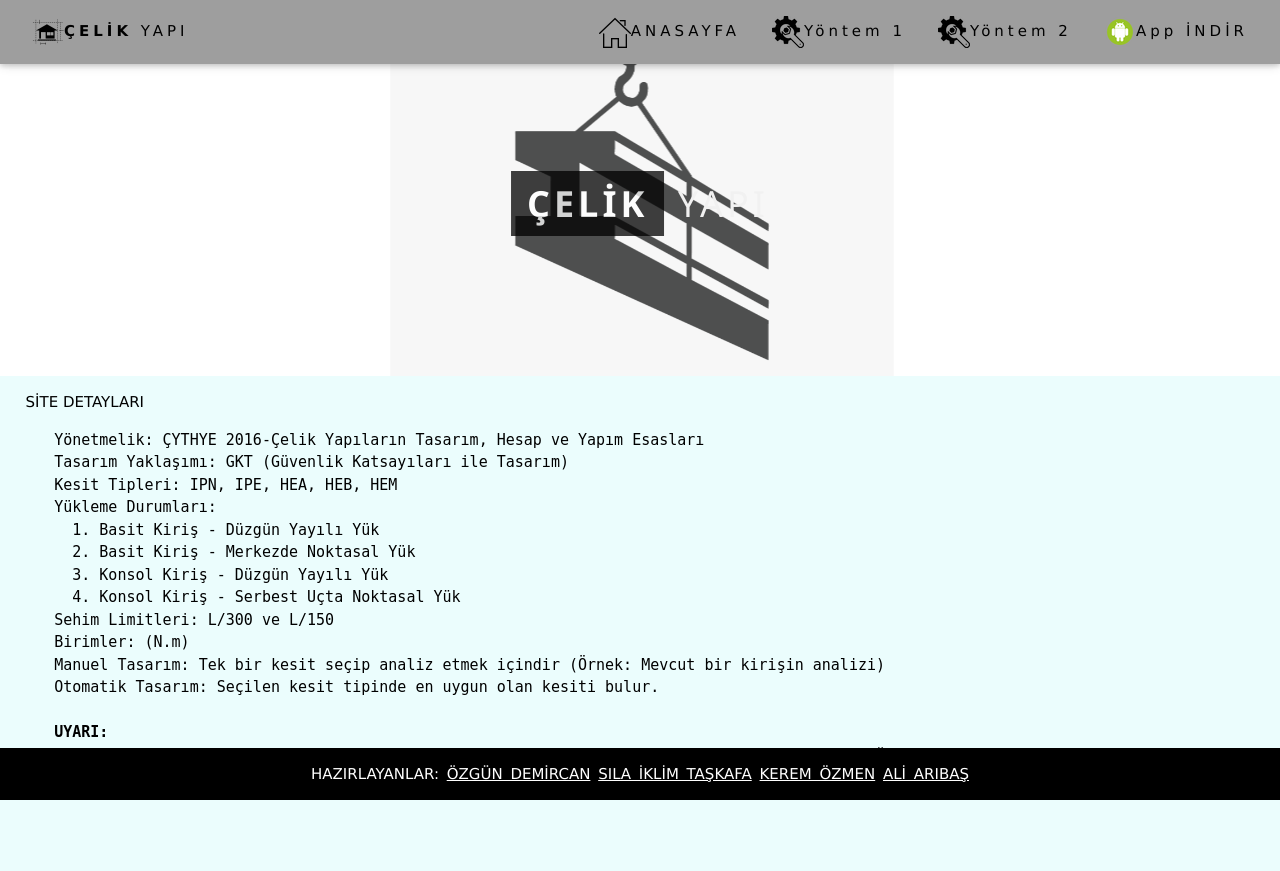
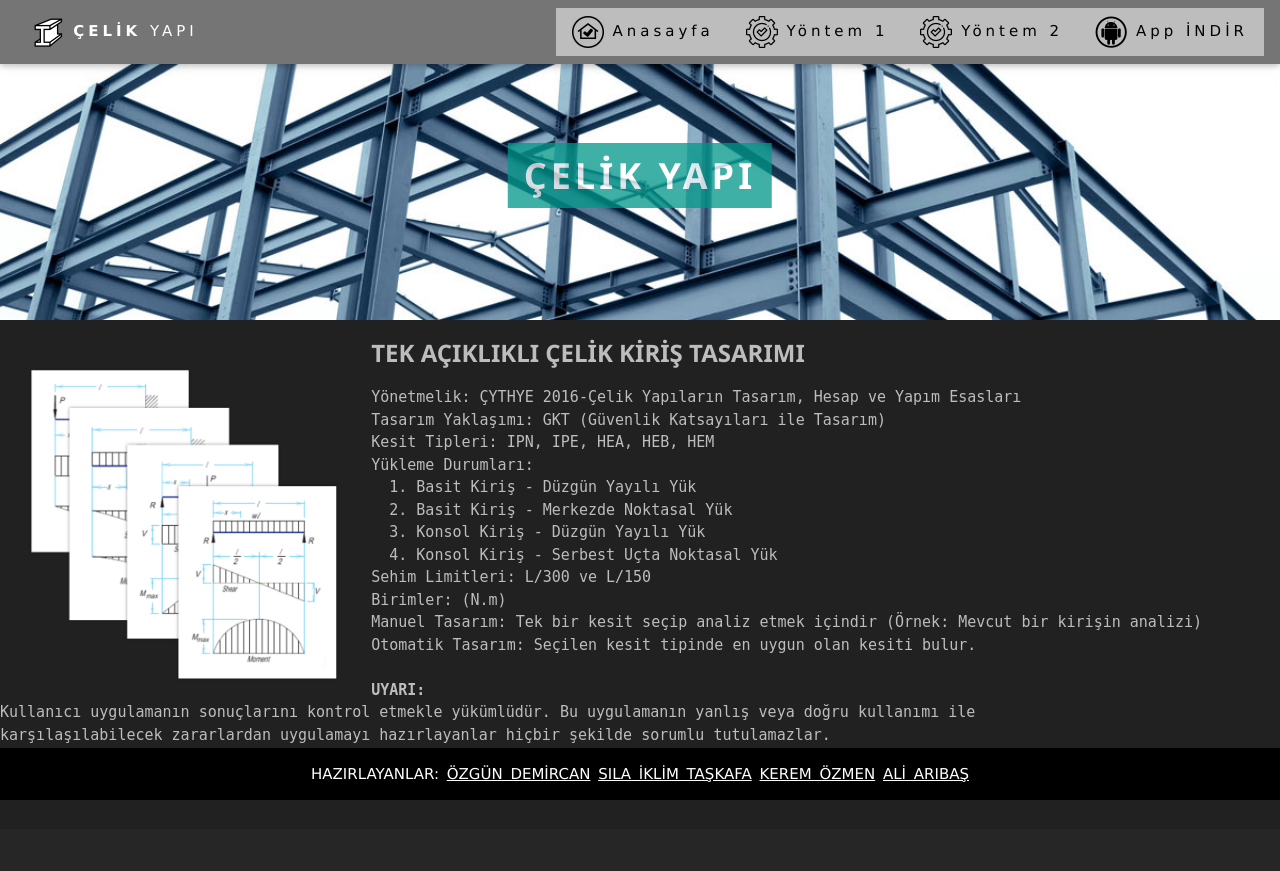
Before and after one commit to ozmen1/ProjeCelikKirisTasarim, a Flask app: page / in a window 1280 px wide. After the commit the page ends 800 px from the top, so only its background shows below. Run offline with Flask 2, Linux system fonts and the light colour scheme; data that the repository does not hold is empty.

Commit message:
anasayfada düzenlemeler

```diff
--- a/templates/index.html
+++ b/templates/index.html
@@ -6,45 +6,50 @@
   <meta http-equiv="X-UA-Compatible" content="IE=edge">
   <meta name="viewport" content="width=device-width, initial-scale=1.0">
   <link rel="stylesheet" href="https://www.w3schools.com/w3css/4/w3.css">
-  <title>ANASAYFA</title>
+  <title>Anasayfa</title>
 </head>
 
-<body style="background-color: rgb(235, 253, 253);">
+<body style="background-color: #212121">
   <!-- Navbar (sit on top) -->
   <div class="w3-top">
-    <div class="w3-bar w3-grey w3-wide w3-padding w3-card">
-      <a href="/" class="w3-bar-item w3-button"><img
-          src="static\interior_architectural_design_house_icon-icons.com_56323.ico" alt="çelik yapı"
-          title="çelik yapı"><b>ÇELİK</b> YAPI</a>
+    <div class="w3-bar w3-wide w3-padding w3-card" style="background-color: #757575;">
+      <a href="/" class="w3-bar-item w3-button w3-animate-opacity" style="color: #FFFFFF;"><img src="static\favicon3.ico"
+          alt="çelik yapı" title="çelik yapı"><b> ÇELİK</b> YAPI</a>
       <!-- Float links to the right. Hide them on small screens -->
-      <div class="w3-right w3-hide-small">
-        <a href="/" class="w3-bar-item w3-button"> <img src="static\home_house_icon-icons.com_49851.ico" alt="anasayfa"
-            title="anasayfa">ANASAYFA</a>
-        <a href="yontem_1.html" class="w3-bar-item w3-button"> <img
-            src="static\settings_wrench_adjustment_icon_188629.ico" alt="yöntem_1" title="yöntem_1">Yöntem 1</a>
-        <a href="yontem_2.html" class="w3-bar-item w3-button"><img
-            src="static\settings_wrench_adjustment_icon_188629.ico" alt="yöntem_2" title="yöntem_2">Yöntem 2</a>
-        <a href="\static\celik.apk" class="w3-bar-item w3-button" download><img
-            src="\static\android_os_logo_icon_134673.ico" alt="app indir" title="App indir">App İNDİR</a>
+      <div class="w3-right w3-hide-small" style="background-color: #BDBDBD;">
+        <a href="/" class="w3-bar-item w3-button"> <img src="static\home2.ico" alt="anasayfa" title="anasayfa">
+          Anasayfa</a>
+        <a href="yontem_1.html" class="w3-bar-item w3-button"> <img src="static\calculate.ico" alt="yöntem_1"
+            title="yöntem_1"> Yöntem 1</a>
+        <a href="yontem_2.html" class="w3-bar-item w3-button"><img src="static\calculate.ico" alt="yöntem_2"
+            title="yöntem_2"> Yöntem 2</a>
+        <a href="\static\celik.apk" class="w3-bar-item w3-button" download><img src="\static\android2.ico"
+            alt="app indir" title="App indir"> App İNDİR</a>
       </div>
     </div>
   </div>
 
   <!-- Header -->
   <header class="w3-display-container w3-content w3-wide" style="max-width:100%;" id="home">
-
-    <img class="w3-image" src="\static\steel.png" alt="Architecture" style="display: block; margin: auto;"
-      width="100%" height="40%">
+    <img class="w3-image w3-animate-opacity" src="\static\steel-construction.jpg" alt="Architecture"
+      style="display: block; margin: auto;" width="100%" height="40%">
 
 
     <div class="w3-display-middle w3-margin-top w3-center">
-      <h1 class="w3-xxlarge w3-text-white"><span class="w3-padding w3-black w3-opacity-min"><strong>ÇELİK</strong></span> <span
-          class="w3-hide-small w3-text-light-grey">YAPI</span></h1>
+      <h1 class="w3-xxlarge w3-text-white"><span class="w3-padding w3-opacity-min"
+          style="background-color: #009688;"><strong>ÇELİK YAPI</strong></span></h1>
+
     </div>
   </header>
 
   <div id="aciklama">
-    <p style="margin-left: 2%;">SİTE DETAYLARI</p>
+    <div class="resimaciklama"><img class="w3-image w3-animate-zoom" src="\static\stockphoto3.png" alt="stockphoto"
+        style="float: left; display: block; margin-left: 2%; margin-right: 2%; margin-top: 2%;" width="25%"
+        height="25%"></div>
+    <div class="anaaciklama" style="color:#BDBDBD;">
+      <p style="margin-left: 2%;">
+      <h3><b>TEK AÇIKLIKLI ÇELİK KİRİŞ TASARIMI</b></h3>
+      </p>
       <p style="margin-left: 2%;">
       <pre>
 Yönetmelik: ÇYTHYE 2016-Çelik Yapıların Tasarım, Hesap ve Yapım Esasları
@@ -67,23 +72,23 @@
       </p>
       <br>
       <br>
-
+    </div>
   </div>
 
 
   <!-- Footer -->
   <footer class="w3-center w3-black w3-padding-10 w3-bottom">
     <p style="word-spacing: 3px; ">HAZIRLAYANLAR:
-      <a href="/" style="text-decoration: underline;" title="X" target="_blank" class="w3-hover-text-yellow">ÖZGÜN
+      <a href="/" style="text-decoration: underline;" title="X" target="_blank" class="w3-hover-text-teal">ÖZGÜN
         DEMİRCAN</a>
       <a href="https://www.linkedin.com/in/s%C4%B1la-iklim-ta%C5%9Fkafa-97386b208/" style="text-decoration: underline;"
-        title="X" target="_blank" class="w3-hover-text-yellow">SILA
+        title="X" target="_blank" class="w3-hover-text-teal">SILA
         İKLİM TAŞKAFA</a>
       <a href="https://www.linkedin.com/in/keremozmen" style="text-decoration: underline;" title="X" target="_blank"
-        class="w3-hover-text-yellow">KEREM
+        class="w3-hover-text-teal">KEREM
         ÖZMEN</a>
       <a href="https://www.linkedin.com/in/ali-ariba%C5%9F-5736381bb" style="text-decoration: underline;" title="X"
-        target="_blank" class="w3-hover-text-yellow">ALİ
+        target="_blank" class="w3-hover-text-teal">ALİ
         ARIBAŞ</a>
     </p>
   </footer>
```
Also changed, not shown: static/android.ico (added), static/android2.ico (added), static/beam.png (added), static/calculate.ico (added), static/favicon.ico (added), static/favicon2.ico (added), static/favicon3.ico (added), static/home.ico (added), static/home2.ico (added), static/home3.ico (renamed from static/home_house_icon-icons.com_49851.ico), static/steel-construction.jpg (added), static/stockphoto.jpg (added), static/stockphoto2.png (added), static/stockphoto3.png (added). Lines whose indentation alone changed are shown as unchanged.
